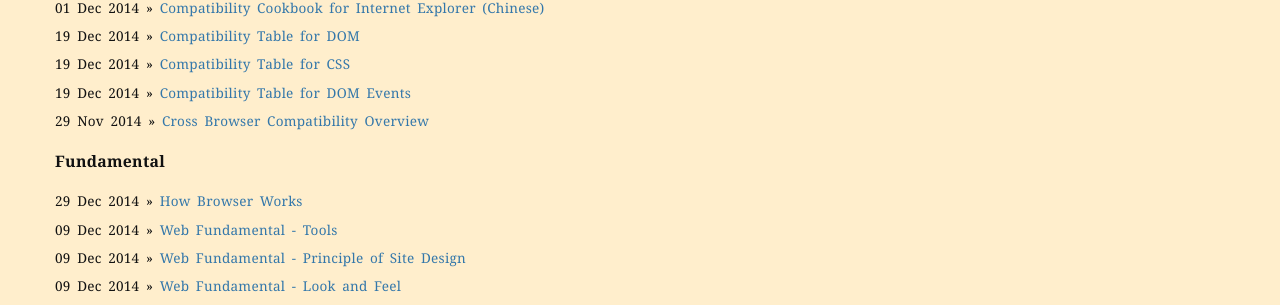
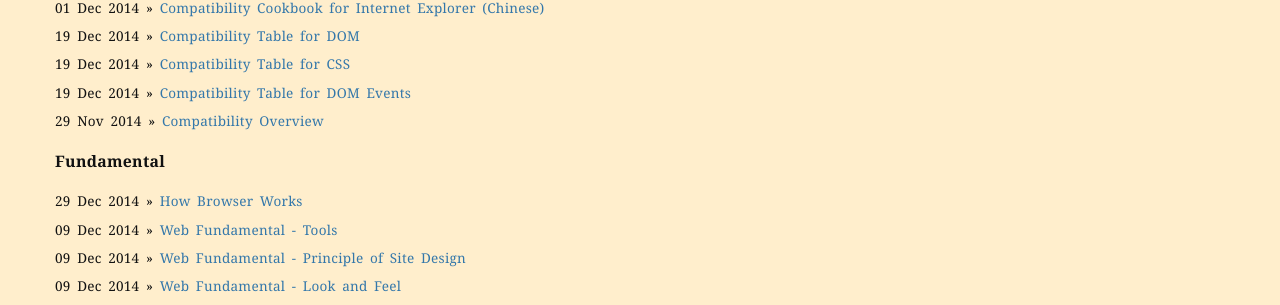
Before and after one commit to aaronz/aaronz.github.com, a Jekyll site: the page built from slides.html, in a window 1280 px wide. Shown: the part 338-643 px from the top of the page. Built offline with Jekyll 4.4.1, drawn with Linux system fonts in a browser that asks for light colours; Markdown is read by kramdown in place of the engine named in the settings.

Commit message:
Update slides index.

```diff
--- a/slides.html
+++ b/slides.html
@@ -17,7 +17,7 @@ title: Slides
                 <li><span>19 Dec 2014</span> &raquo; <a href="slides/compat-dom.html">Compatibility Table for DOM</a></li>
                 <li><span>19 Dec 2014</span> &raquo; <a href="slides/compat-css.html">Compatibility Table for CSS</a></li>
                 <li><span>19 Dec 2014</span> &raquo; <a href="slides/compat-dom-events.html">Compatibility Table for DOM Events</a></li>
-                <li><span>29 Nov 2014</span> &raquo; <a href="slides/compat-overview.html">Cross Browser Compatibility Overview</a></li>
+                <li><span>29 Nov 2014</span> &raquo; <a href="slides/compat-overview.html">Compatibility Overview</a></li>
                 <h3>Fundamental</h3>
                 <li><span>29 Dec 2014</span> &raquo; <a href="slides/how-browser-works.html">How Browser Works</a></li>
                 <li><span>09 Dec 2014</span> &raquo; <a href="slides/web-fundamental-tools.html">Web Fundamental - Tools</a></li>
```
